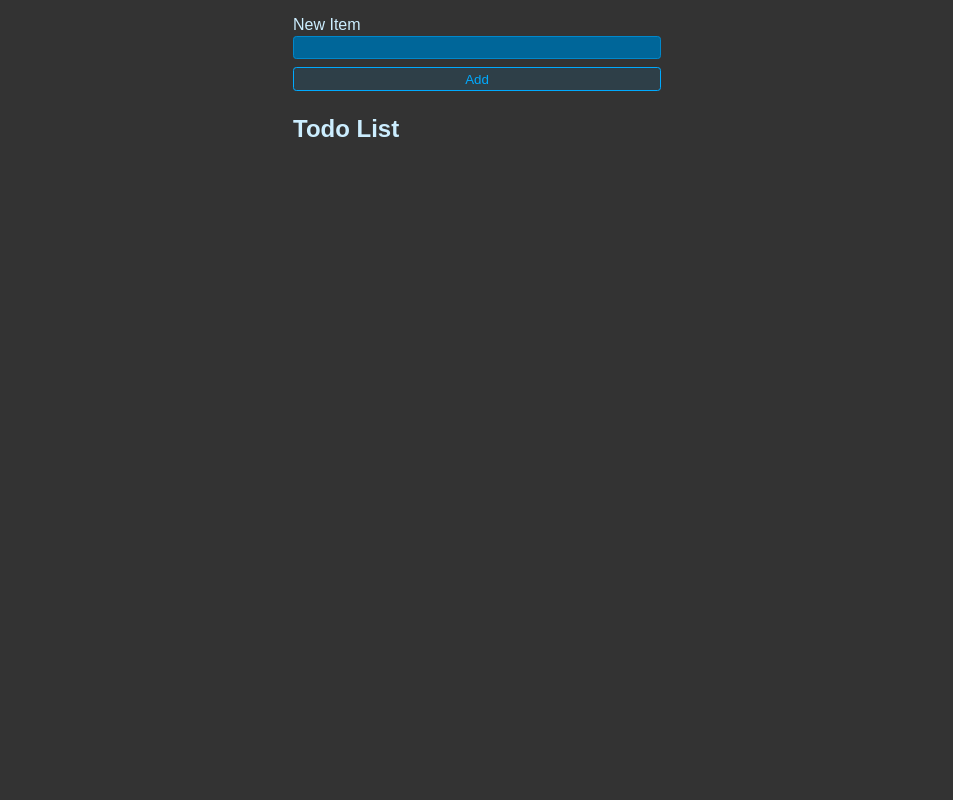
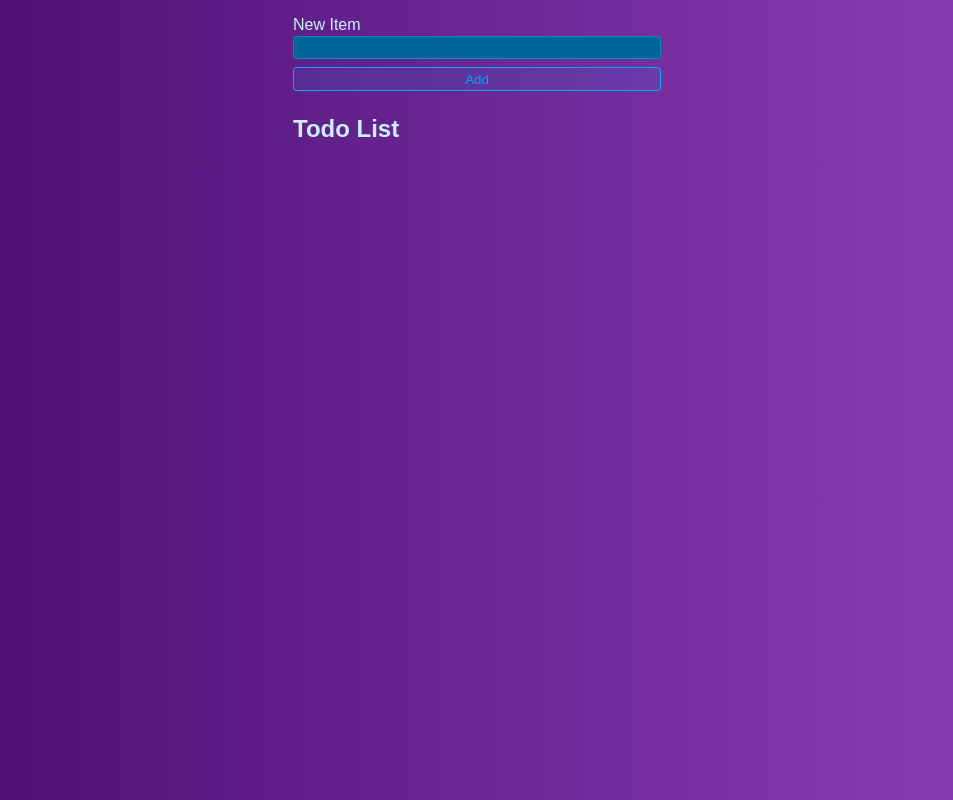
Before and after one commit to vanejan/Planner, a React (Vite) app: page / in a window 1280 px wide. Shown: the whole page, without its empty margins (163-1116 px from the left). Built offline with nearby package versions, Linux system fonts and the light colour scheme.

Commit message:
Changed background

```diff
--- a/App.jsx
+++ b/App.jsx
@@ -107,7 +107,7 @@ export default function App() {
           todoEditPrompted = true
 
           /* If the original todo has been changed and is not blank */
-          if (editedTodo != "") {
+          if ((editedTodo != "") && (editedTodo != null)) {
             /* Set the original todo to the edited todo */
             todo.title = editedTodo;
           }
--- a/styles.css
+++ b/styles.css
@@ -4,7 +4,8 @@
 }
 
 body {
-    background: #333;
+  background: rgb(68,10,108);
+  background: linear-gradient(90deg, rgba(68,10,108,1) 0%, rgba(146,67,187,1) 100%);
   color: hsl(200, 100%, 90%);
   max-width: 400px;
   padding: 1rem;
```
Lines whose indentation alone changed are shown as unchanged.
